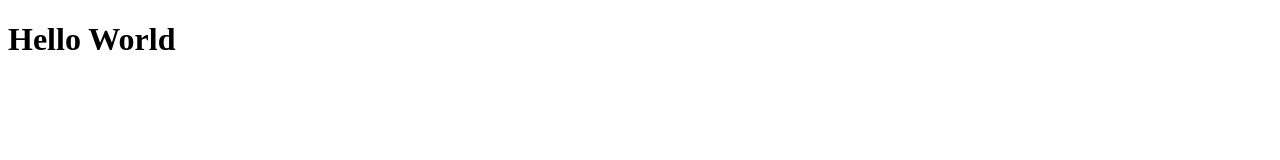
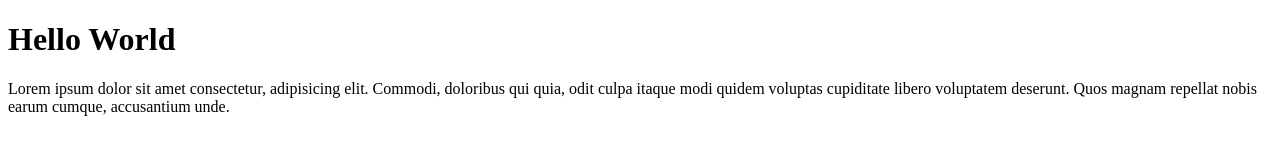
Before and after one commit to ekowahyur/Layouting, a plain HTML site: page index.html in a window 1280 px wide. Drawn offline with Linux system fonts and the light colour scheme.

Commit message:
menambah paragraf

```diff
--- a/index.html
+++ b/index.html
@@ -8,5 +8,6 @@
 </head>
 <body>
     <h1>Hello World</h1>
+    <p>Lorem ipsum dolor sit amet consectetur, adipisicing elit. Commodi, doloribus qui quia, odit culpa itaque modi quidem voluptas cupiditate libero voluptatem deserunt. Quos magnam repellat nobis earum cumque, accusantium unde.</p>
 </body>
 </html>
```
